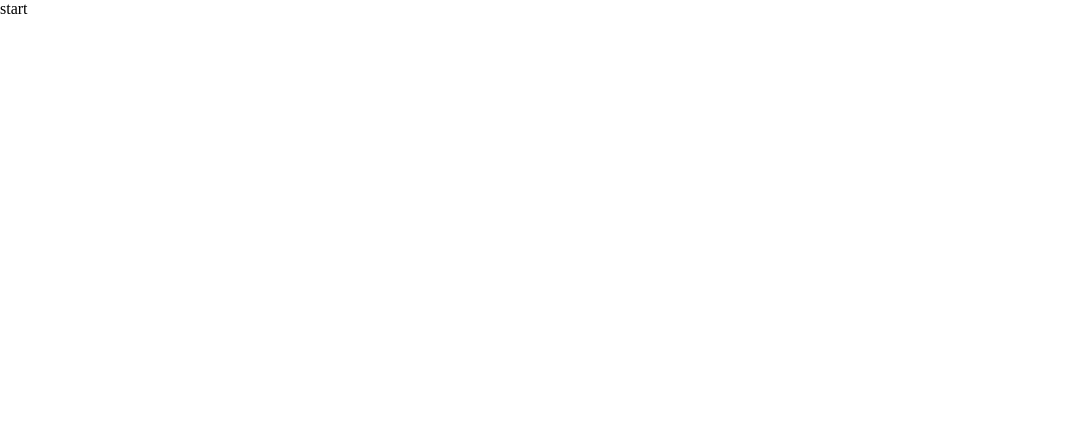
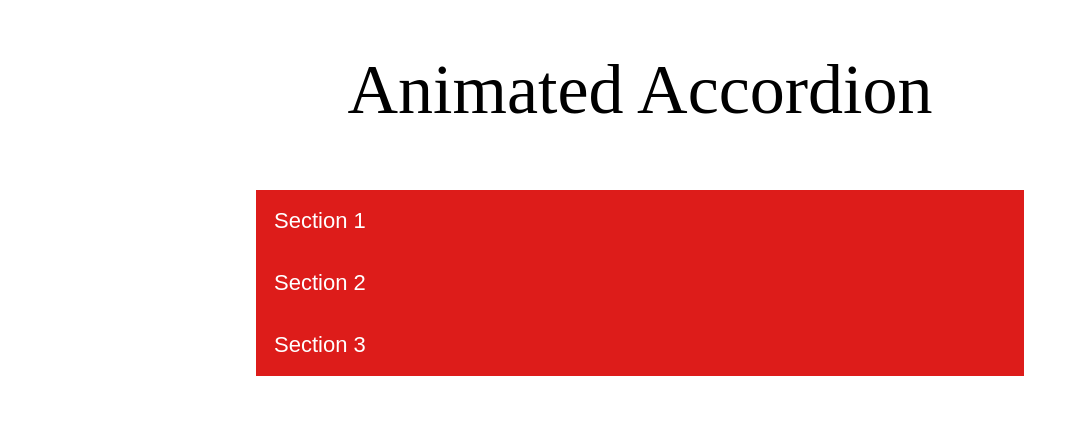
Before and after one commit to freetimezp/usefull-things-009-accordion, a plain HTML site: page index.html in a window 1280 px wide. Shown: the whole page, without its empty margins (0-1087 px from the left). Drawn offline with Linux system fonts and the light colour scheme.

Commit message:
02. usefull-things-009-accordion. UI. Accordion.

```diff
--- a/assets/css/style.css
+++ b/assets/css/style.css
@@ -9,3 +9,57 @@
 a {
     text-decoration: none;
 }
+
+html {
+    margin: 0;
+    padding: 0;
+    width: 100%;
+}
+
+body {
+    width: 100%;
+    height: 100vh;
+}
+
+.wrapper {
+    margin: 50px auto;
+    font-weight: 400;
+    text-align: center;
+}
+
+h1 {
+    font-weight: lighter;
+    font-size: 70px;
+    margin-bottom: 60px;
+}
+
+button.accordion {
+    background: #dd1c1a;
+    color: #fff;
+    cursor: pointer;
+    border: none;
+    padding: 18px;
+    width: 60%;
+    text-align: left;
+    font-size: 22px;
+    transition: all .4s ease-in-out;
+}
+
+button:focus {
+    outline: none;
+}
+
+button.accordion.active,
+button.accordion:hover {
+    background: #9b0a07;
+}
+
+div.panel {
+    padding: 0 18px;
+    color: #000;
+    max-height: 0;
+    overflow: hidden;
+    width: 57.45%;
+    margin: 0 auto;
+    transition: all .5s ease-in-out;
+}
--- a/assets/js/main.js
+++ b/assets/js/main.js
@@ -0,0 +1,22 @@
+document.addEventListener("DOMContentLoaded", function () {
+    var acc = document.querySelectorAll('.accordion');
+
+    acc.forEach(el => {
+        el.addEventListener('click', function () {
+            acc.forEach(n => {
+                n.classList.remove('active');
+                var pl = n.nextElementSibling;
+                pl.style.maxHeight = null;
+            });
+
+            el.classList.add('active');
+            var panel = el.nextElementSibling;
+
+            if (panel.style.maxHeight) {
+                panel.style.maxHeight = null;
+            } else {
+                panel.style.maxHeight = panel.scrollHeight + 'px';
+            }
+        });
+    });
+});
--- a/index.html
+++ b/index.html
@@ -6,11 +6,49 @@
     <meta http-equiv="X-UA-Compatible" content="IE=edge" />
     <meta name="viewport" content="width=device-width, initial-scale=1.0">
     <link rel="stylesheet" href="./assets/css/style.css">
-    <title>Project</title>
+    <title>Project | Accordion</title>
 </head>
 
 <body>
-    start
+    <div class="wrapper">
+        <h1>Animated Accordion</h1>
+
+        <button class="accordion" type="button">Section 1</button>
+
+        <div class="panel">
+            <p>
+                Lorem ipsum dolor sit amet consectetur adipisicing elit. Itaque eum
+                dolorum similique a quas fugit unde temporibus voluptate fugiat ad
+                reprehenderit, nihil assumenda delectus, odit neque quia quibusdam.
+                Eum vero possimus assumenda quaerat consequatur repudiandae corrupti
+                deleniti officia nostrum.
+            </p>
+        </div>
+
+        <button class="accordion" type="button">Section 2</button>
+
+        <div class="panel">
+            <p>
+                Lorem ipsum dolor sit amet consectetur adipisicing elit. Itaque eum
+                dolorum similique a quas fugit unde temporibus voluptate fugiat ad
+                reprehenderit, nihil assumenda delectus, odit neque quia quibusdam.
+                Eum vero possimus assumenda quaerat consequatur repudiandae corrupti
+                deleniti officia nostrum.
+            </p>
+        </div>
+
+        <button class="accordion" type="button">Section 3</button>
+
+        <div class="panel">
+            <p>
+                Lorem ipsum dolor sit amet consectetur adipisicing elit. Itaque eum
+                dolorum similique a quas fugit unde temporibus voluptate fugiat ad
+                reprehenderit, nihil assumenda delectus, odit neque quia quibusdam.
+                Eum vero possimus assumenda quaerat consequatur repudiandae corrupti
+                deleniti officia nostrum.
+            </p>
+        </div>
+    </div>
 
     <script src="./assets/js/main.js"></script>
 </body>
```
